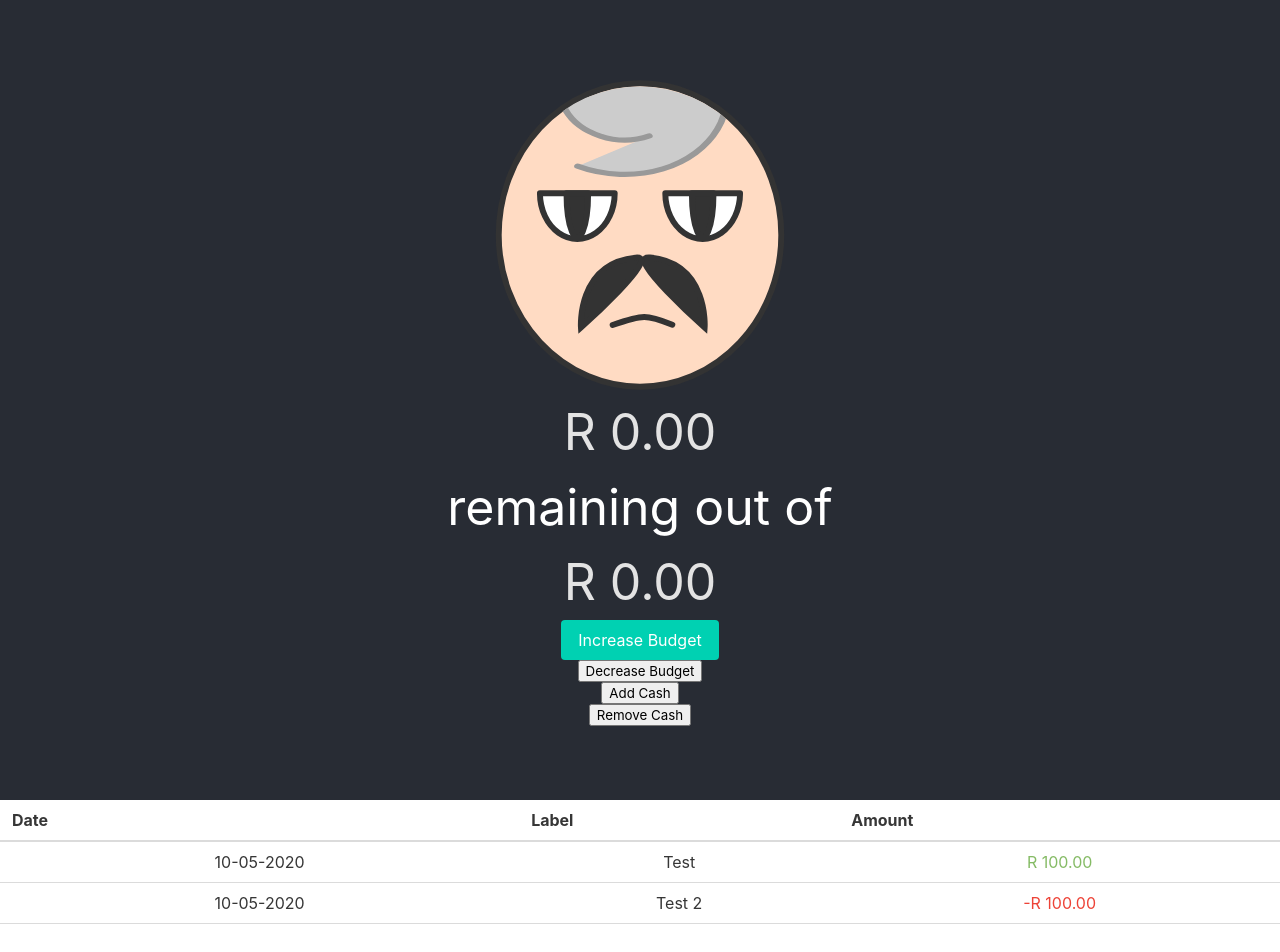
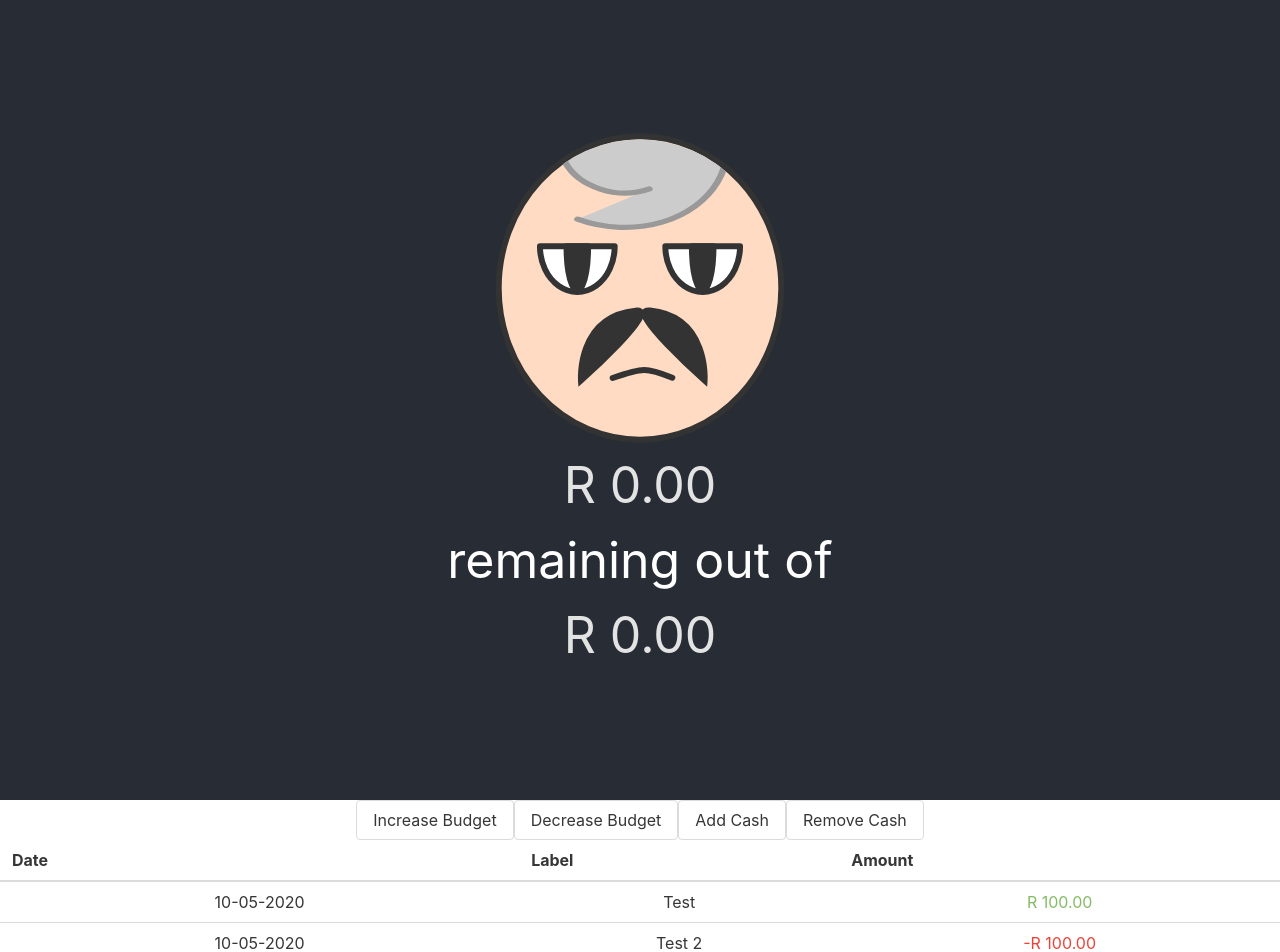
Before and after one commit to sudosays/alfred, a React (Create React App) app: page / in a window 1280 px wide. Shown: the top 952 px of the page. Before the commit the page ends 924 px from the top, so only its background shows below. Built offline with nearby package versions, Linux system fonts and the light colour scheme.

Commit message:
Refactor App and put assets into separate folder

```diff
--- a/src/App.js
+++ b/src/App.js
@@ -1,5 +1,5 @@
-import React from 'react';
-import logo from './logo.svg';
+import React, {Component, Fragment} from 'react';
+import logo from './Assets/logo.svg';
 import './App.scss';
 import TransactionList from './Components/TransactionList';
 import Summary from './Components/Summary';
@@ -9,7 +9,7 @@ const MOCK_TRANSACTIONS = [
     {date: '10-05-2020', label: 'Test 2', amount: -100},
 ];
 
-class App extends React.Component {
+class App extends Component {
 
     constructor(props) {
         super(props)
@@ -23,18 +23,26 @@ class App extends React.Component {
     render() {
         return (
             <div className="App">
-              <header className="App-header">
+                <header className="App-header">
                 <img src={logo} className="App-logo" alt="logo" />
                 <Summary remaining={this.state.remaining} budget={this.state.budget}/>
-                <button class="button is-primary" onClick={() => this.increaseBudget()}>Increase Budget</button>
-                <button onClick={() => this.decreaseBudget()}>Decrease Budget</button>
-                <button onClick={() => this.addCash()}>Add Cash</button>
-                <button onClick={() => this.removeCash()}>Remove Cash</button>
-              </header>
+                </header>
+                {this.addTestingButtons()}
                 <TransactionList transactions={MOCK_TRANSACTIONS}/>
             </div>
         );
     }
+
+    addTestingButtons() {
+        return (
+            <Fragment>
+                <button class="button" onClick={() => this.increaseBudget()}>Increase Budget</button>
+                <button class="button" onClick={() => this.decreaseBudget()}>Decrease Budget</button>
+                <button class="button" onClick={() => this.addCash()}>Add Cash</button>
+                <button class="button" onClick={() => this.removeCash()}>Remove Cash</button>
+            </Fragment>
+        )
+    };
 
     //--- Helper test functions ---//
     increaseBudget() {
--- a/src/Components/TransactionList/index.js
+++ b/src/Components/TransactionList/index.js
@@ -21,7 +21,7 @@ class TransactionList extends Component {
             rows = null;
         }
         return (
-            <table class="table is-fullwidth">
+            <table class="table is-fullwidth is-striped">
             {rows ? (
                 <thead>
                 <tr>
```
Also changed, not shown: src/Assets/iconatlas.svg (added), src/Assets/logo.svg (renamed from src/logo.svg).
